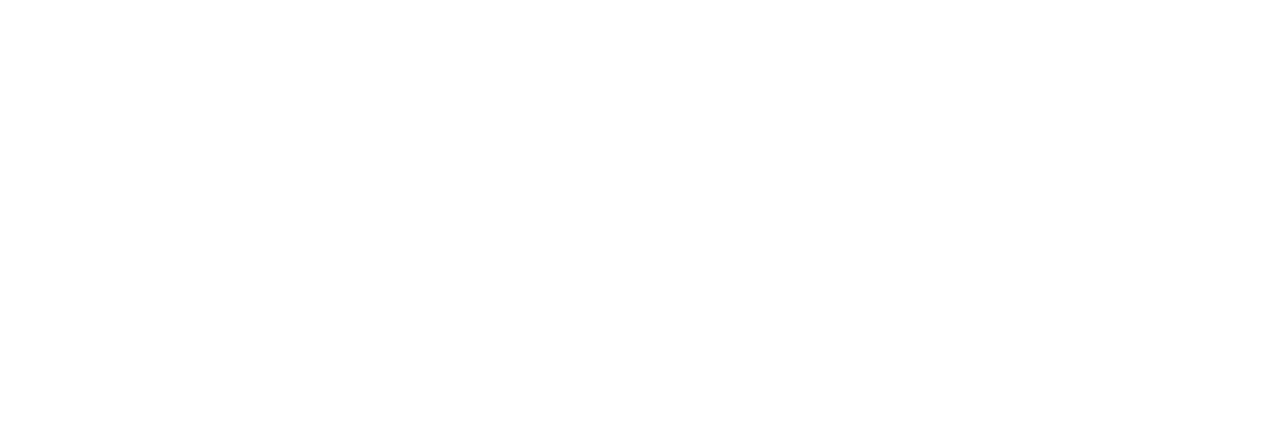
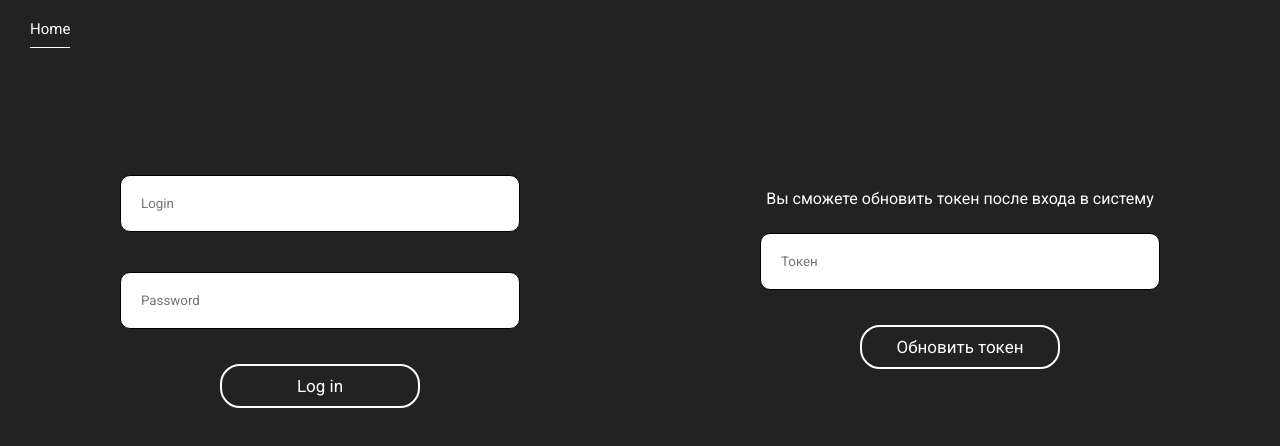
Before and after one commit to bobrovskayaa/coursework-fintech, a React (Create React App) app: page /login in a window 1280 px wide. Shown: the top 446 px of the page. Built offline with nearby package versions, Linux system fonts and the light colour scheme.

Commit message:
add page Login

```diff
--- a/src/App.js
+++ b/src/App.js
@@ -1,6 +1,6 @@
 import React, { Component } from 'react';
 import Home from './pages/Home'
-import About from './pages/About'
+import Login from './pages/Login'
 
 import {
   BrowserRouter as Router,
@@ -16,7 +16,7 @@
       <Router>
         <div>
           <Route exact path='/' component={Home} />
-          <Route exact path='/about' component={About} />
+          <Route exact path='/login' component={Login} />
         </div>
       </Router>
     );
--- a/src/components/Banner/Banner.css
+++ b/src/components/Banner/Banner.css
@@ -26,7 +26,8 @@
   max-width: 200px;
   border-radius: 20px;
   background-color: transparent;
-  border: 4px solid #fff;
+  border: 2px solid #fff;
+  color: #fff;
   padding: 10px 20px;
   font-size: 17px;
   text-align: center;
--- /dev/null
+++ b/src/components/Enter/Enter.css
@@ -0,0 +1,25 @@
+.enter-block {
+  width: 50%;
+  text-align: center;
+  vertical-align: middle;
+  display: inline-block;
+}
+
+.enter-body {
+  margin: auto;
+  max-width: 400px;
+  width: 100%;
+}
+
+.enter-input {
+  max-width: 400px;
+  width: 100%;
+}
+
+.text-small {
+  font-family: Roboto, sans-serif;
+  color: #fff;
+  font-size: 16px;
+  margin: auto;
+  margin-bottom: 10px;
+}
--- /dev/null
+++ b/src/components/Enter/Enter.js
@@ -0,0 +1,26 @@
+import React from 'react';
+import FormField from '../Form/FormField/FormField'
+import Button from '../Button/Button'
+
+import './Enter.css'
+
+export default ({ funcChange }) => (
+  <div>
+    <div style={{ margin: '150px auto 80px' }}>
+      <div className='enter-block'>
+        <form className="enter-body">
+          <FormField text="Login" />
+          <FormField text="Password" />
+          <Button text="Log in" style="banner-button" />
+        </form>
+      </div>
+      <div className='enter-block'>
+        <p className='text-small'>
+          Вы сможете обновить токен после входа в систему
+        </p>
+        <input type="text" placeholder='Токен' className="form-input enter-input" readonly="readonly" />
+        <Button text="Обновить токен" style="banner-button" />
+      </div>
+    </div>
+  </div>
+);
--- a/src/components/Form/Form.js
+++ b/src/components/Form/Form.js
@@ -11,7 +11,7 @@
 export default ({ foo }) => (
   <Wrapper
     header="Contact us" descr={descr} tag="form">
-      <form className="form-body" method="post" action="mail.php">
+      <form className="form-body">
         <FormField text="Name" />
         <FormField text="Mail" />
         <FormField text="Theme" />
--- a/src/components/Menu/Menu.css
+++ b/src/components/Menu/Menu.css
@@ -81,46 +81,6 @@
   z-index: 100;
   position: fixed;
   float: left;
-  top: 120px;
   padding: 10px;
-  background: #fff;
+  background: #222;
 }
-
-.nav-left-item {
-  color: #000;
-  text-decoration: none;
-  float: left;
-  padding: 10px 20px;
-  /*animation*/
-  font-size: 15px;
-  position: relative;
-  transition: all .3s cubic-bezier(.2, 0, 0, 1);
-  z-index: 1;
-  cursor: pointer
-}
-
-/*animation*/
-
-.nav-left-item:after {
-  content: '';
-  display: block;
-  height: 1px;
-  position: absolute;
-  bottom: 0.5px;
-  right: 1.25rem;
-  left: 1.25rem;
-  background-color: #000;
-  transition: all .5s cubic-bezier(.2, 0, 0, 1);
-  transform-origin: bottom center;
-  z-index: -1;
-}
-
-.nav-left-item:hover {
-  color: #fff;
-}
-
-.nav-left-item:hover:after {
-  right: 0;
-  left: 0;
-  height: 100%;
-}
--- a/src/components/Menu/Menu.js
+++ b/src/components/Menu/Menu.js
@@ -1,5 +1,9 @@
 import React from 'react';
 import Button from '../Button/Button'
+
+import {
+  NavLink
+} from 'react-router-dom';
 
 import './Menu.css';
 
@@ -8,7 +12,7 @@
     <div className="menu-row">
       <nav className="horizontal-nav left">
         <ul>
-          <li><Button text="Sybil" onClick={()=> funcChange('menu')} style="nav-item"/></li>
+          <li><Button text="Home" onClick={()=> funcChange('menu')} style="nav-item"/></li>
         </ul>
       </nav>
       <nav className="horizontal-nav right">
@@ -16,7 +20,11 @@
           <li><Button text="About us" onClick={()=> funcChange('about')} style="nav-item"/></li>
           <li><Button text="Manual" onClick={()=> funcChange('manual')} style="nav-item"/></li>
           <li><Button text="Contact us" onClick={()=> funcChange('form')} style="nav-item"/></li>
-          <li><Button text="Log in" style="nav-item"/></li>
+          <li>
+            <NavLink to='/login' className='nav-item'  style={{ float: 'right' }}>
+              <Button text="Log in"/>
+            </NavLink>
+          </li>
         </ul>
       </nav>
     </div>
--- a/src/components/Menu/MenuSimple.js
+++ b/src/components/Menu/MenuSimple.js
@@ -13,8 +13,8 @@
       <nav className="horizontal-nav left">
         <ul>
           <li>
-            <NavLink to='/'>
-              <Button text="Home" style="nav-left-item"/>
+            <NavLink to='/' className='nav-item'  style={{ float: 'left' }}>
+              <Button text="Home"/>
             </NavLink>
           </li>
         </ul>
--- a/src/pages/About.js
+++ b/src/pages/Login.js
@@ -1,19 +1,18 @@
 import React, { Component } from 'react';
 import MenuSimple from '../components/Menu/MenuSimple'
 import WrapperAbout from '../components/Wrapper/WrapperAbout'
+import Enter from '../components/Enter/Enter'
 
-class About extends Component {
+class Login extends Component {
 
   render() {
-    window.scroll(0,0);
     return (
-      <div style={{background: '#222'}}>
+      <div className='page-grey'>
         <MenuSimple />
-        <div style={{ paddingTop: '30px' }}></div>
-
+        <Enter/>
       </div>
     );
   }
 }
 
-export default About;
+export default Login;
--- a/src/reset.css
+++ b/src/reset.css
@@ -7,3 +7,12 @@
   box-sizing: border-box;
   font-family: Roboto;
 }
+
+.page-grey {
+  position: fixed;
+  top: 0;
+  left: 0;
+  width: 100%;
+  height: 100%;
+  background: #222;
+}
```
